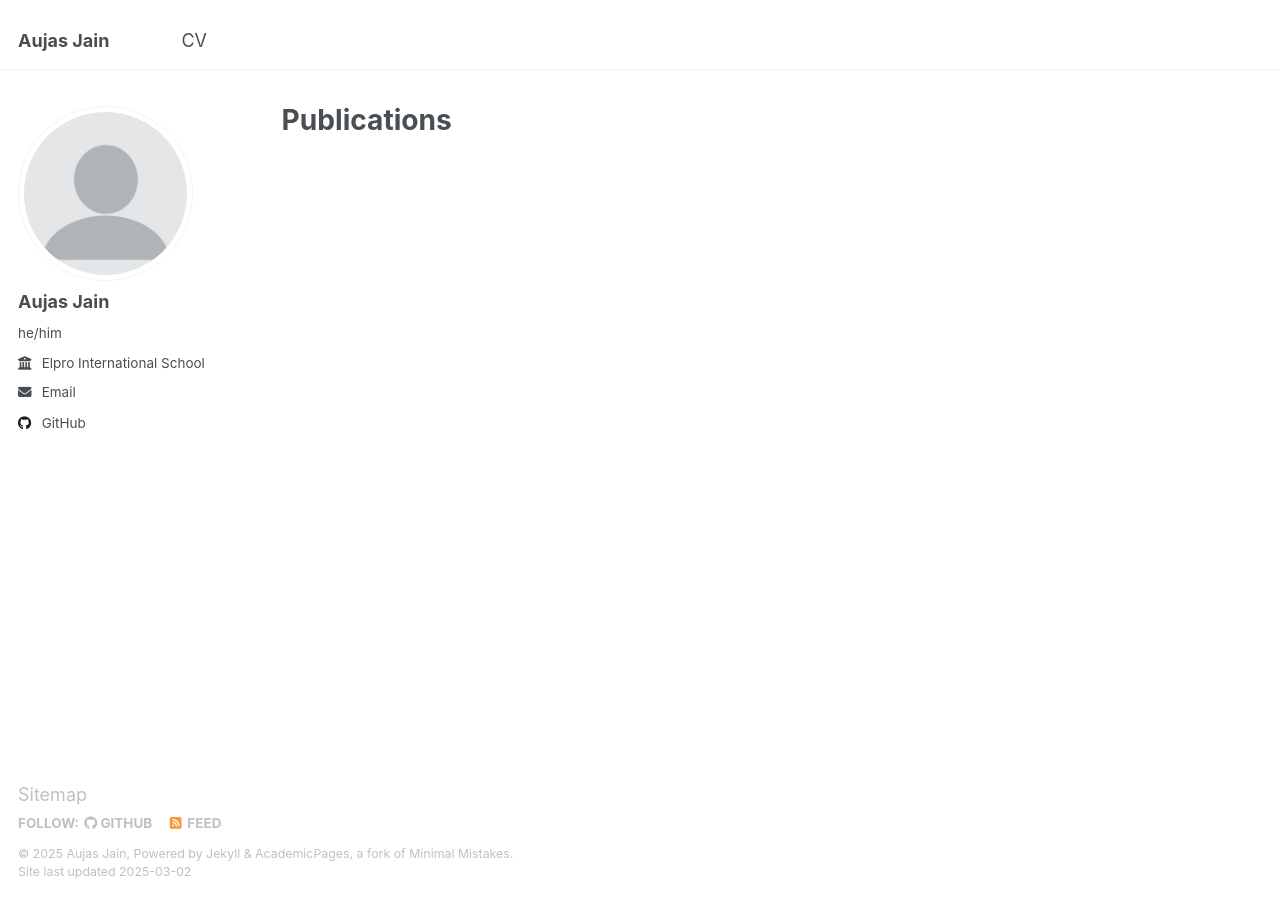
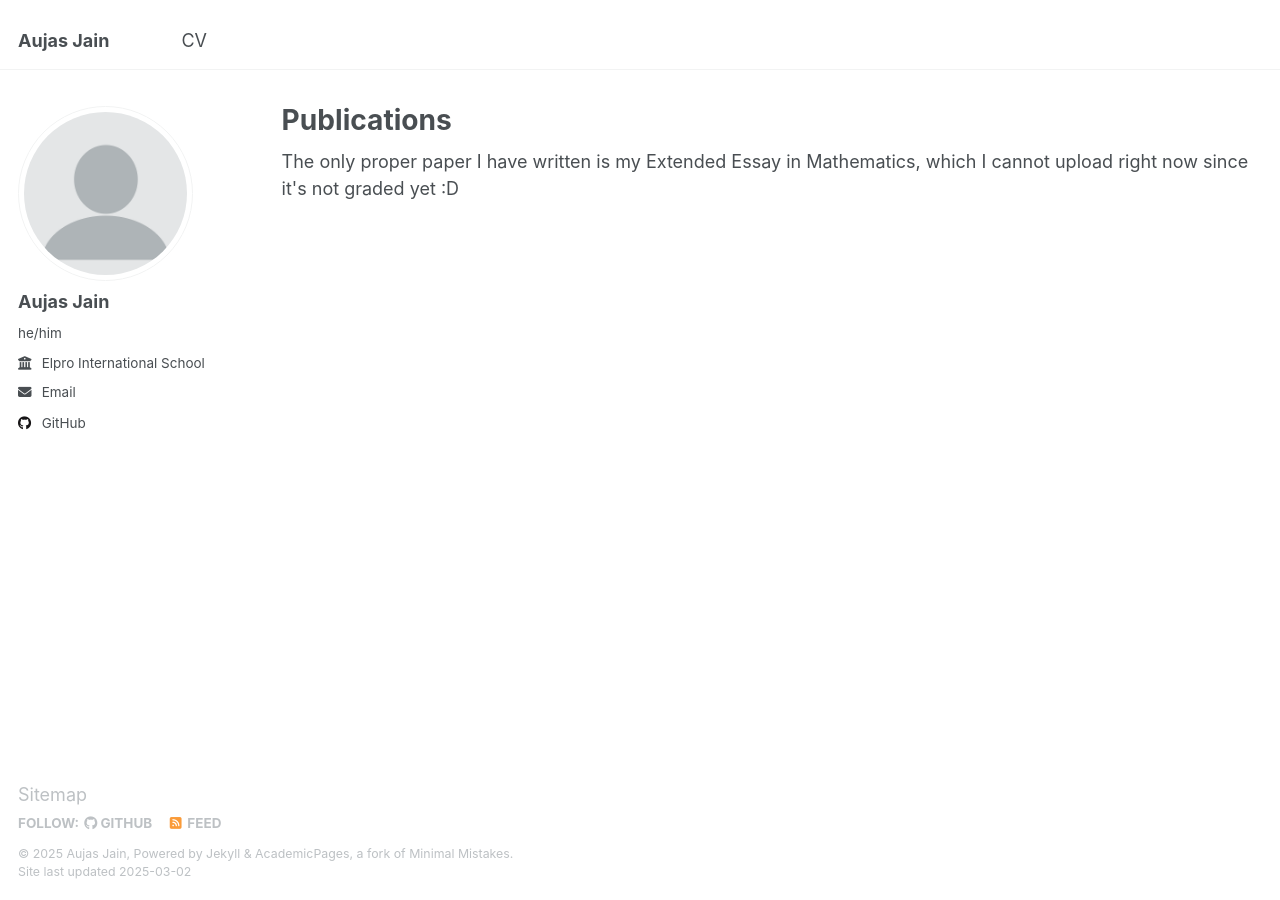
Before and after one commit to aujasjain/aujasjain.github.io, a Jekyll site: the page built from _pages/publications.html, in a window 1280 px wide. Built offline with Jekyll 4.4.1, drawn with Linux system fonts in a browser that asks for light colours.

Commit message:
Update publications.html

```diff
--- a/_pages/publications.html
+++ b/_pages/publications.html
@@ -5,29 +5,4 @@ permalink: /publications/
 author_profile: true
 ---
 
-{% if site.author.googlescholar %}
-  <div class="wordwrap">You can also find my articles on <a href="{{site.author.googlescholar}}">my Google Scholar profile</a>.</div>
-{% endif %}
-
-{% include base_path %}
-
-<!-- New style rendering if publication categories are defined -->
-{% if site.publication_category %}
-  {% for category in site.publication_category  %}
-    {% assign title_shown = false %}
-    {% for post in site.publications reversed %}
-      {% if post.category != category[0] %}
-        {% continue %}
-      {% endif %}
-      {% unless title_shown %}
-        <h2>{{ category[1].title }}</h2><hr />
-        {% assign title_shown = true %}
-      {% endunless %}
-      {% include archive-single.html %}
-    {% endfor %}
-  {% endfor %}
-{% else %}
-  {% for post in site.publications reversed %}
-    {% include archive-single.html %}
-  {% endfor %}
-{% endif %}
+The only proper paper I have written is my Extended Essay in Mathematics, which I cannot upload right now since it's not graded yet :D
```
